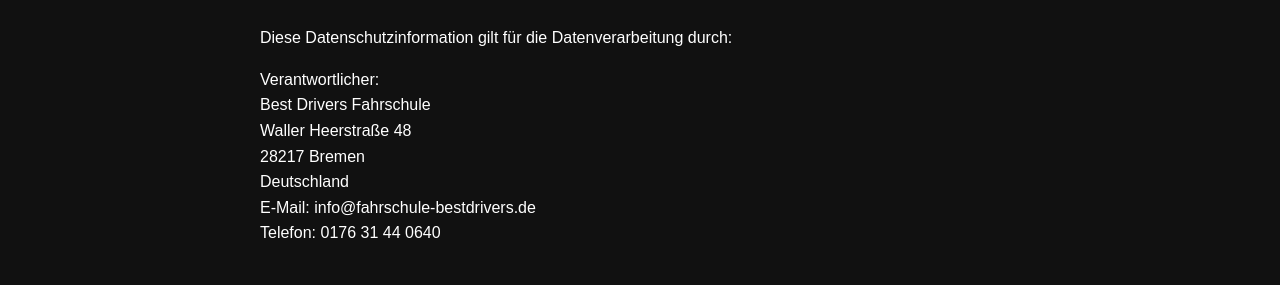
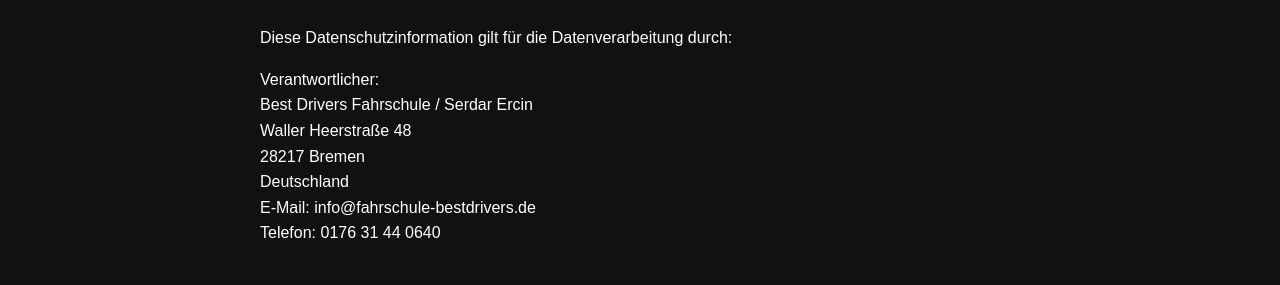
Before and after one commit to ZaraSheikhi/Fahrschule-Best-Drivers, a plain HTML site: page datenschutz.html in a window 1280 px wide. Shown: the part 418-703 px from the top of the page. Drawn offline with Linux system fonts and the light colour scheme.

Commit message:
Update datenschutz.html

```diff
--- a/datenschutz.html
+++ b/datenschutz.html
@@ -34,7 +34,7 @@
             <h2>1. Name und Kontaktdaten des für die Verarbeitung Verantwortlichen</h2>
             <p>Diese Datenschutzinformation gilt für die Datenverarbeitung durch:</p>
             <p>Verantwortlicher:<br>
-            Best Drivers Fahrschule<br>
+            Best Drivers Fahrschule / Serdar Ercin<br>
             Waller Heerstraße 48<br>
             28217 Bremen<br>
             Deutschland<br>
```
